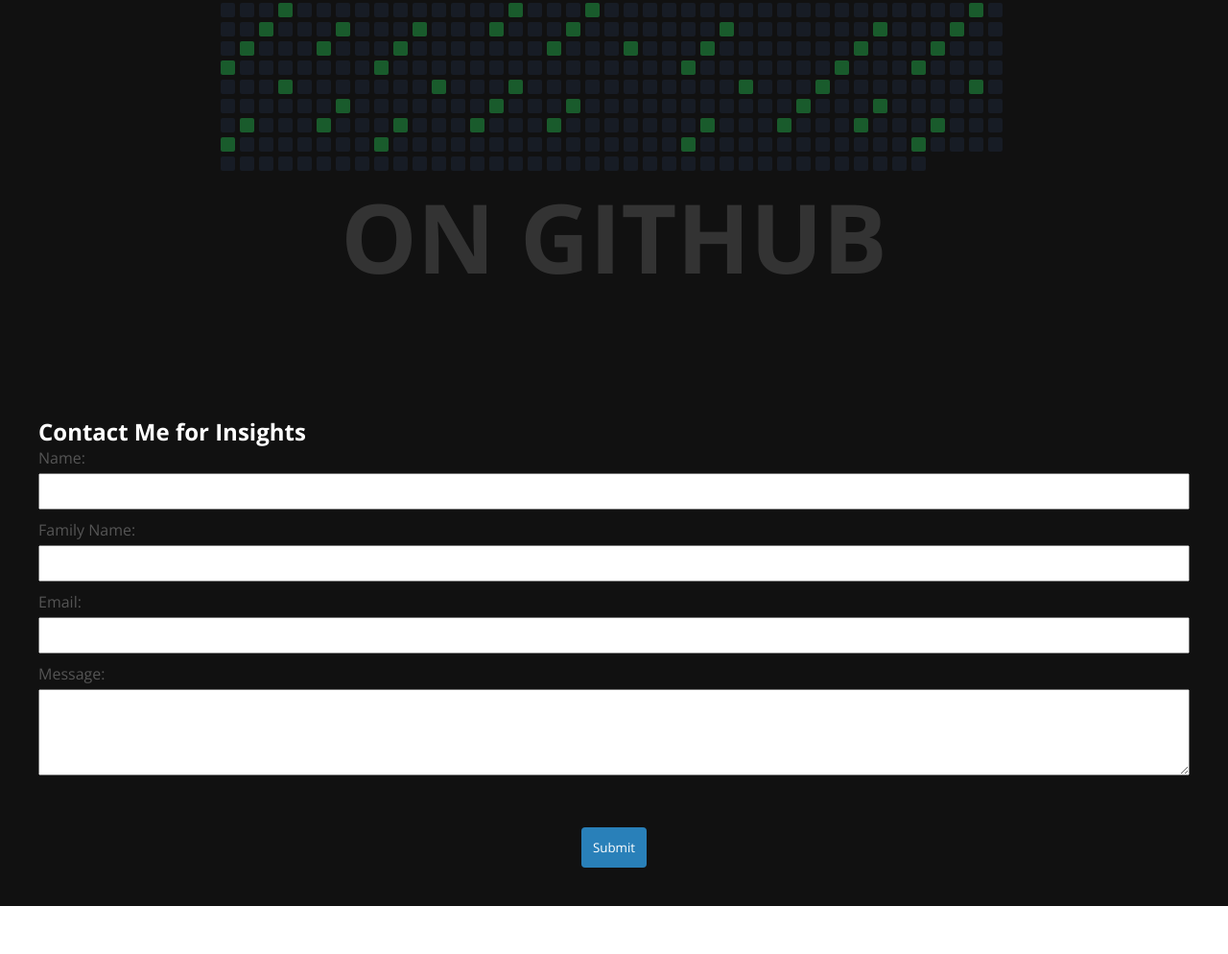
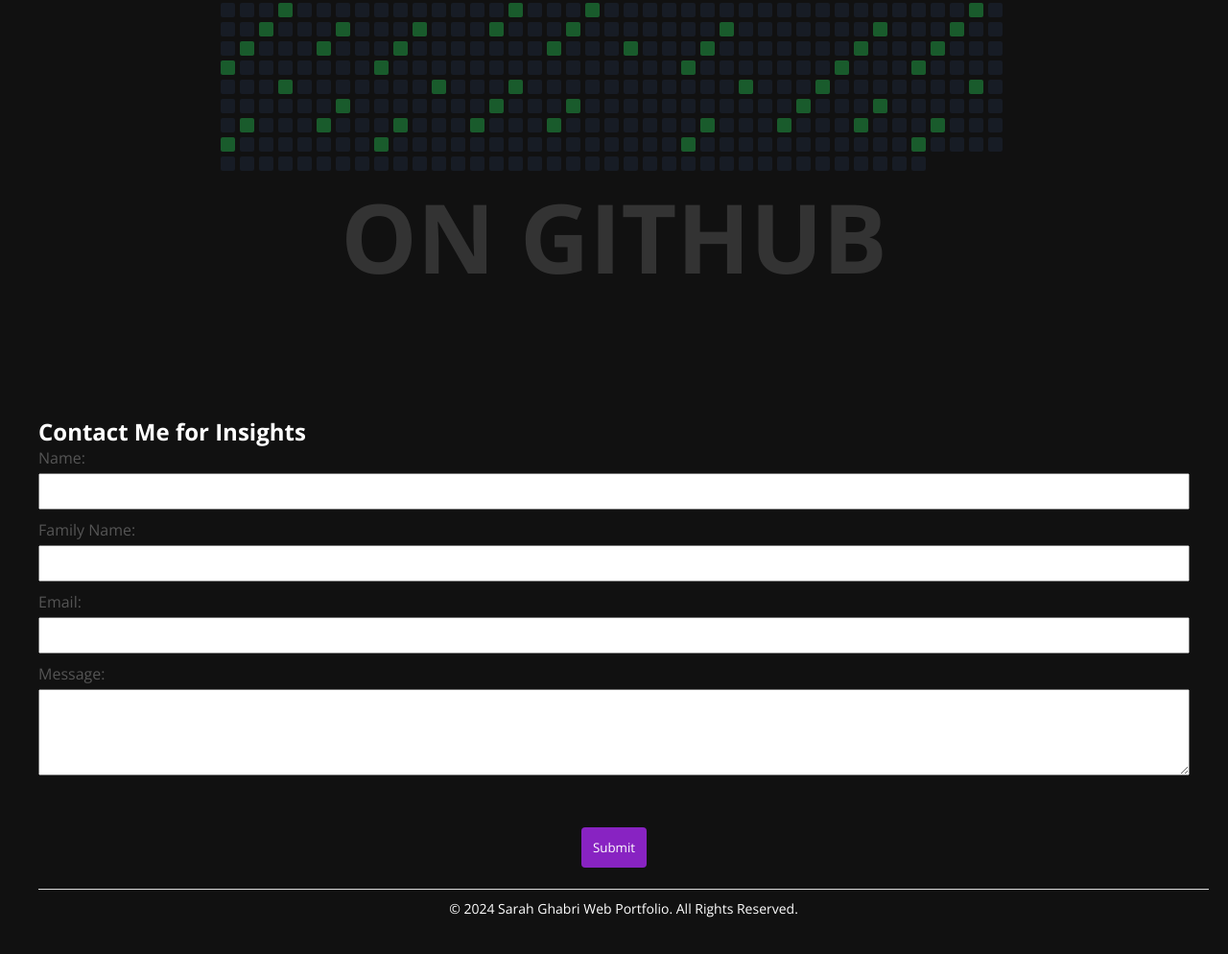
Before and after one commit to SaraGhabri/WebPortfolioProject, a plain HTML site: page index.html in a window 1280 px wide. Shown: the part 7077-8071 px from the top of the page at 96% size. Before the commit the page ends 8021 px from the top, so only its background shows below. Drawn offline with nearby package versions, Linux system fonts and the light colour scheme.

Commit message:
added the all rights reserved in footer

```diff
--- a/Web Portfolio/app.js
+++ b/Web Portfolio/app.js
@@ -11,6 +11,7 @@ const laptop = document.querySelector(".laptop")
 
 const backgroundMusic = document.getElementById("backgroundMusic");
 const toggleMusicButton = document.getElementById("toggleMusic");
+
 
 toggleMusicButton.addEventListener("click", () => {
   if (backgroundMusic.paused) {
--- a/index.html
+++ b/index.html
@@ -167,4 +167,8 @@
     <br>
     <button type="submit">Submit</button>
   </form>
+  <br>
+  <div class="footer">
+    <p>&copy; 2024 Sarah Ghabri Web Portfolio. All Rights Reserved.</p>
+  </div>
 </div>
--- a/style.css
+++ b/style.css
@@ -356,7 +356,7 @@ a {
 }
 
 .contactForm button {
-  background-color: #2980b9;
+  background-color: #8823c2;
   color: #fff;
   padding: 12px; /* Adjust padding to make the button smaller */
   cursor: pointer;
@@ -369,3 +369,14 @@ a {
 .contactForm button:hover {
   background-color: #333;
 }
+
+.footer {
+  position: relative;
+  bottom: 0;
+  width: 100%;
+  text-align: center;
+  padding: 10px;
+  color: white; /* Set the text color to white */
+  font-size: 14px;
+  border-top: 1px solid #ddd; /* Optional: Add a border at the top for separation */
+}
```
Also changed, not shown: Web Portfolio/index.html (+5 -0 lines), Web Portfolio/style.css (line endings or trailing spaces).
